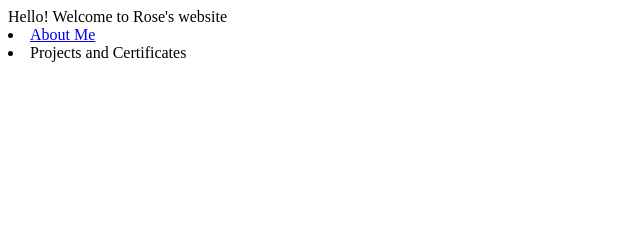
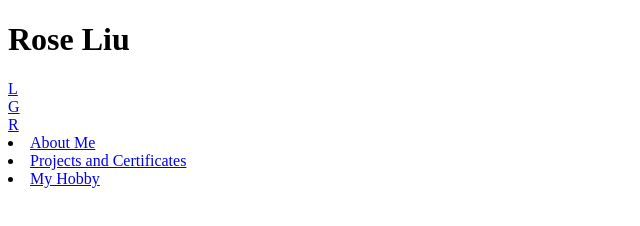
Before and after one commit to rosieMisaka/RoseSpace, a plain HTML site: page index.html in a window 1280 px wide. Shown: the whole page, without its empty margins (0-640 px from the left). Drawn offline with Linux system fonts and the light colour scheme.

Commit message:
Update more info for index.html
Update more info for main page, add more structures

```diff
--- a/index.html
+++ b/index.html
@@ -1,7 +1,27 @@
-<html>
-  <head>Hello! Welcome to Rose's website</head>
+<!DOCTYPE html>
+<html lang="en">
+  <head>
+    <title>Rose Liu</title>
+  </head>
   <body>
-    <li><a href="https://ca.linkedin.com/in/rose-liu-644a7a19a">About Me</a></li>
-    <li>Projects and Certificates</li>
+    <h1>Rose Liu</h1>
+    <div class="linkForRose">
+      <div class="linkedIn">
+        <a href="https:/www.linkedin.com/in/rose-liu-644a7a19a">L</a>
+      </div>
+      <div class="github">
+        <a href="https://github.com/rosieMisaka">G</a>
+      </div>
+      <div class="Resume">
+        <a href="attachments/resume/RoseResume.pdf">R</a>
+      </div>
+    </div>
+
+    <div class="pageSection">
+      <li><a href="about/aboutMe.html">About Me</a></li>
+      <li><a href="about/myWork.html">Projects and Certificates</a></li>
+      <li><a href="about/hobby.html">My Hobby</a></li>
+    </div>
+
   </body>
 </html>
```
